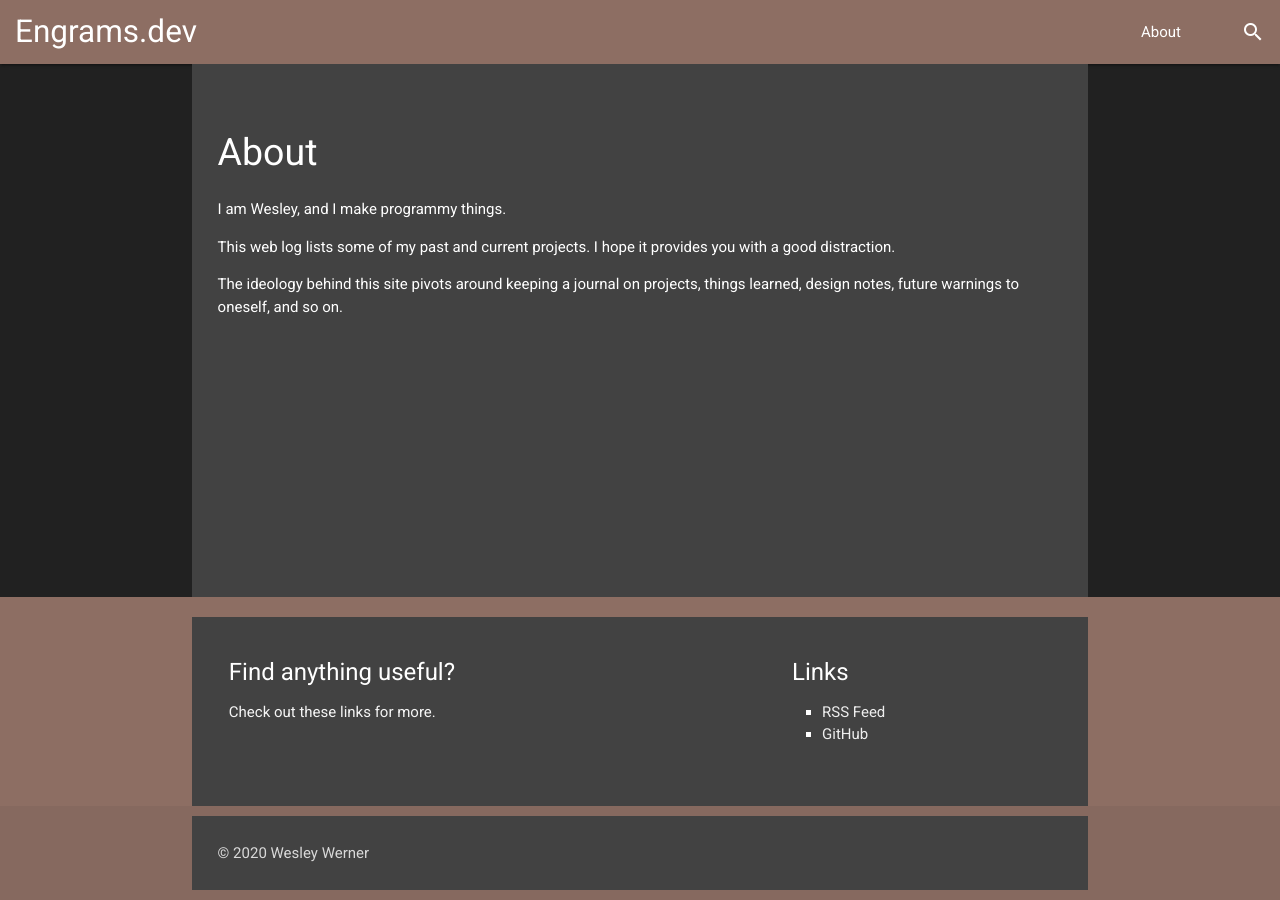
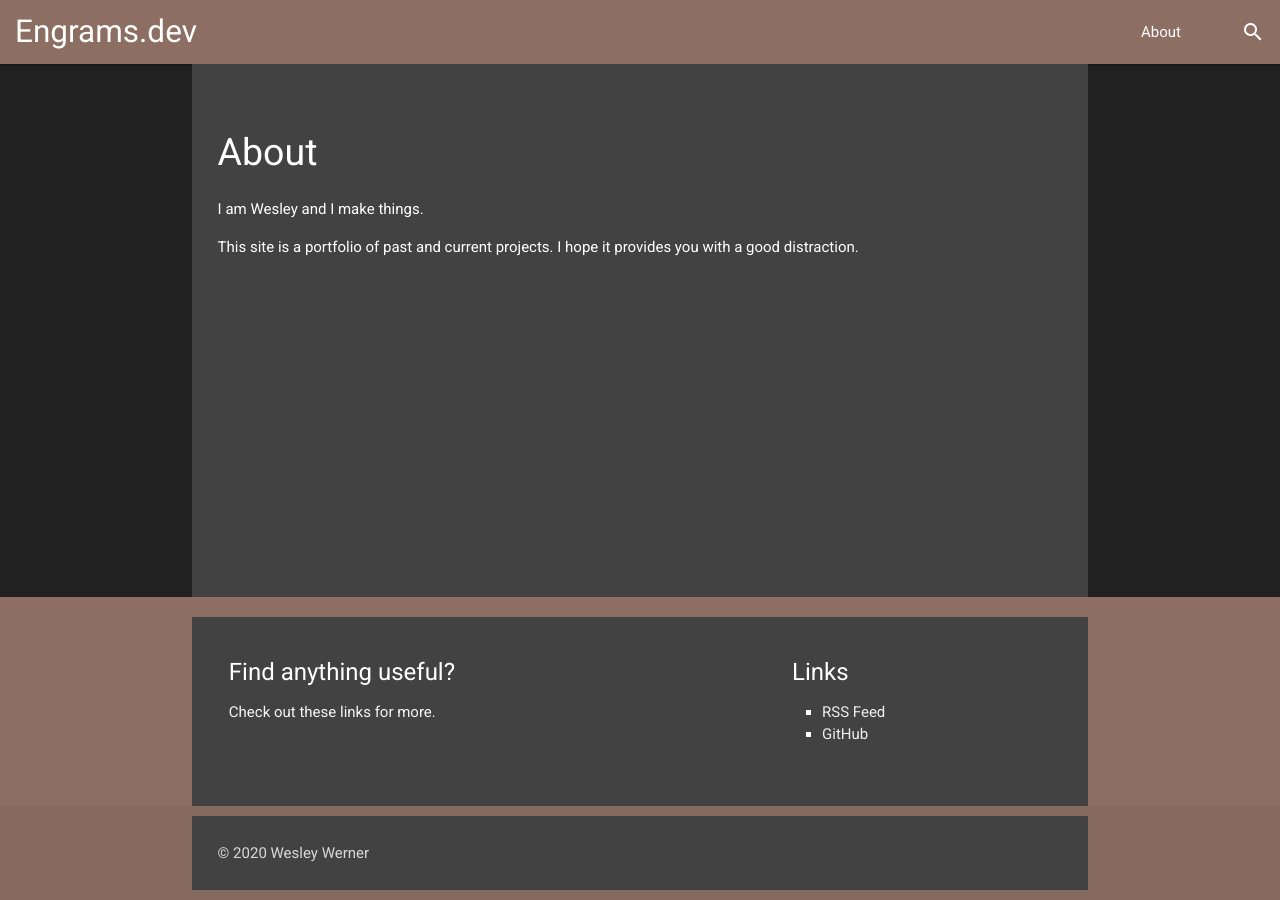
Before and after one commit to wesleywerner/wesleywerner.github.com, a Jekyll site: the page built from about.markdown, in a window 1280 px wide. Built offline with Jekyll 4.4.1, drawn with Linux system fonts in a browser that asks for light colours.

Commit message:
Update about.

```diff
--- a/about.markdown
+++ b/about.markdown
@@ -7,8 +7,6 @@ group: navigation
 
 # About
 
-I am Wesley, and I make programmy things.
+I am Wesley and I make things.
 
-This web log lists some of my past and current projects. I hope it provides you with a good distraction.
-
-The ideology behind this site pivots around keeping a journal on projects, things learned, design notes, future warnings to oneself, and so on.
+This site is a portfolio of past and current projects. I hope it provides you with a good distraction.
```
